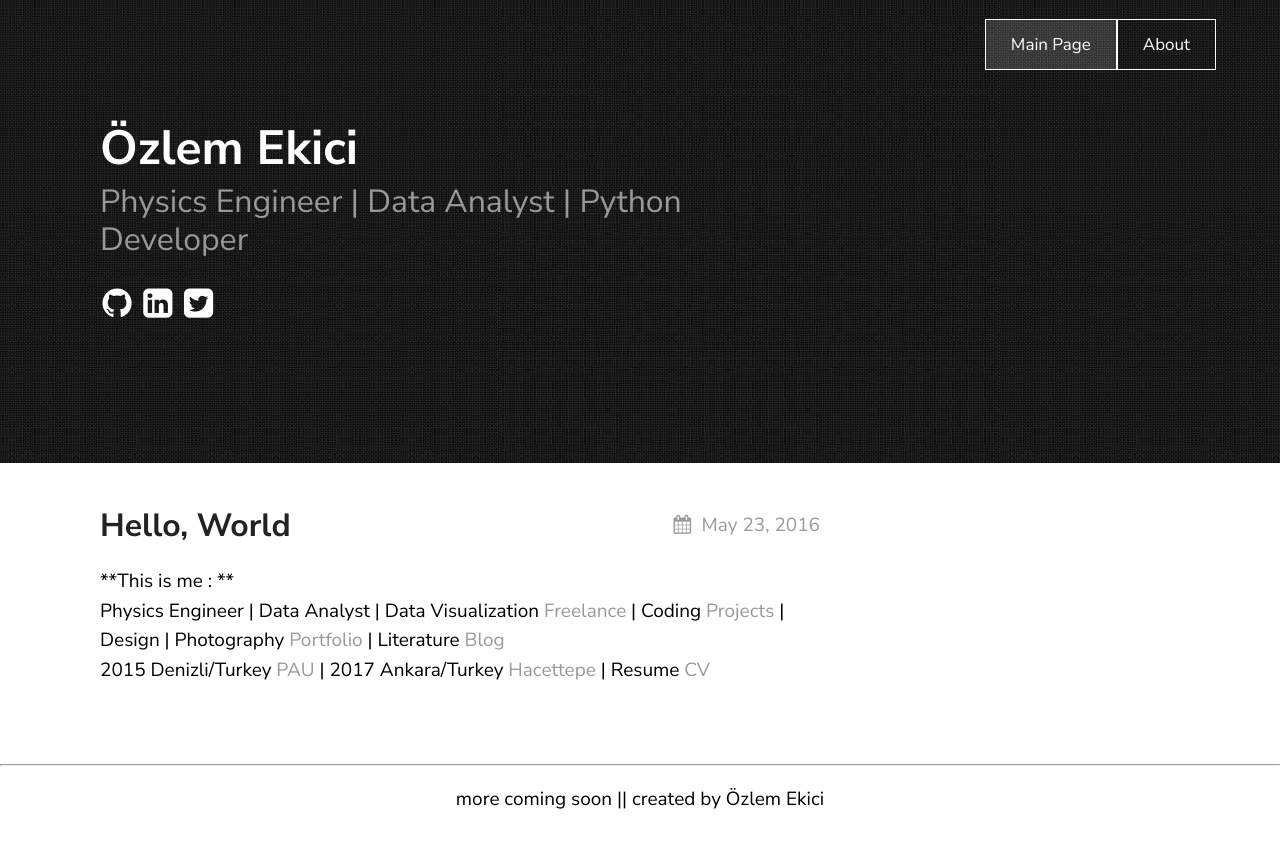
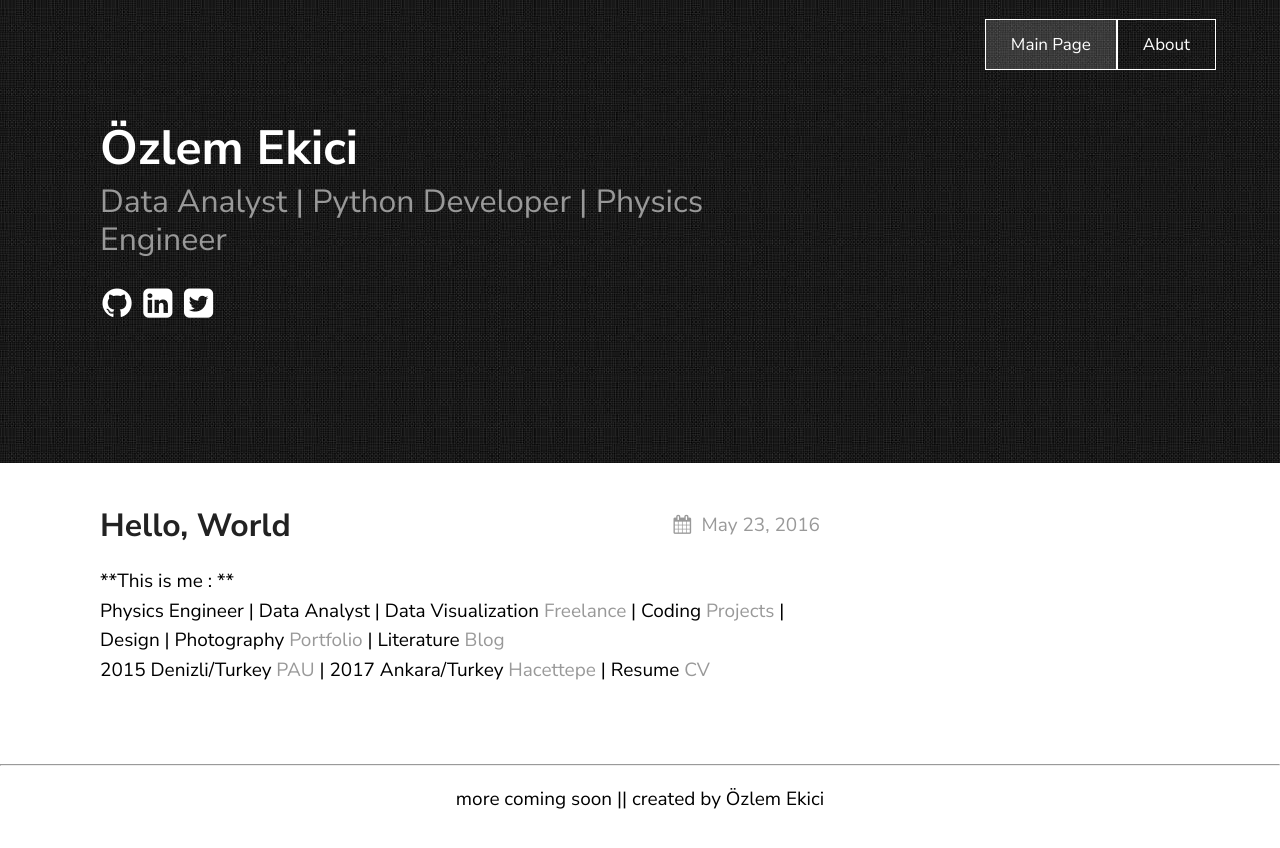
Before and after one commit to ozlemekici/ozlemekici.github.io, a Jekyll site: the page built from index.markdown, in a window 1280 px wide. Shown: the top 848 px of the page. Built offline with Jekyll 4.4.1, drawn with Linux system fonts in a browser that asks for light colours.

```diff
--- a/_config.yml
+++ b/_config.yml
@@ -15,7 +15,7 @@ plugins:
 
 texture:
   title: Özlem Ekici
-  tagline: Physics Engineer | Data Analyst | Python Developer
+  tagline:  Data Analyst | Python Developer | Physics Engineer
   date_format: "%b %-d, %Y"
   style: black
 
```
